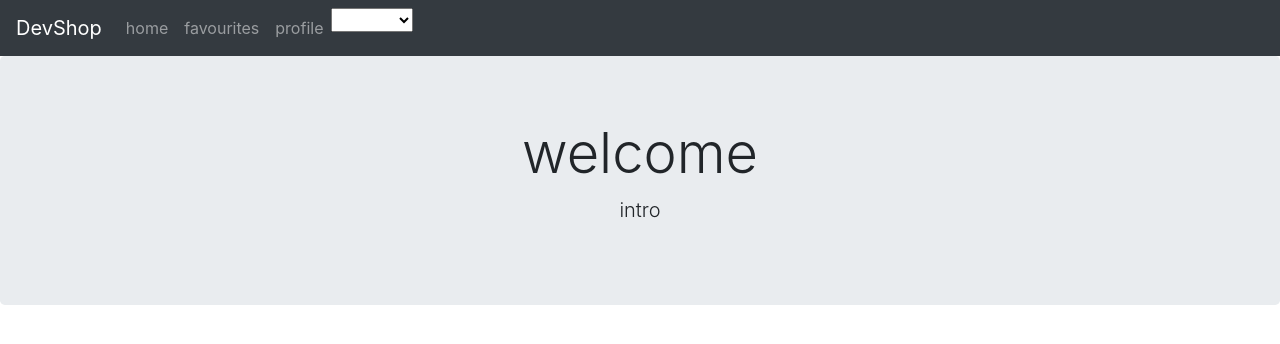
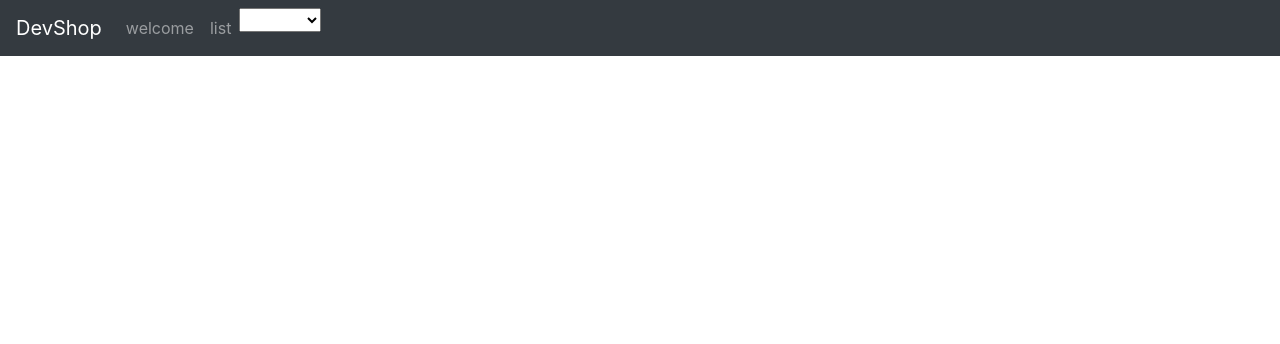
Before and after one commit to pouyio/devschool, an Angular app: page / in a window 1280 px wide. Shown: the top 344 px of the page. Built offline with nearby package versions, Linux system fonts and the light colour scheme.

Commit message:
added some naviation

```diff
--- a/src/app/app.component.html
+++ b/src/app/app.component.html
@@ -1,2 +1,3 @@
-<dev-navbar (languageChange)="language = $event"></dev-navbar>
-<dev-welcome [language]="language"></dev-welcome>
+<dev-navbar [(selected)]="selectedLink" (languageChange)="language = $event"></dev-navbar>
+<dev-welcome *ngIf="selectedLink === 'welcome'" [language]="language"></dev-welcome>
+<dev-list-item *ngIf="selectedLink === 'list'"></dev-list-item>
--- a/src/app/app.component.ts
+++ b/src/app/app.component.ts
@@ -8,4 +8,5 @@ import { Component } from '@angular/core';
 export class AppComponent {
   title = 'devschool';
   language: string;
+  selected: string;
 }
--- a/src/app/app.module.ts
+++ b/src/app/app.module.ts
@@ -6,13 +6,17 @@ import { AppComponent } from './app.component';
 import { WelcomeComponent } from './welcome/welcome.component';
 import { NavbarComponent } from './navbar/navbar.component';
 import { LanguageSelectorComponent } from './language-selector/language-selector.component';
+import { ListItemComponent } from './list-item/list-item.component';
+import { ItemComponent } from './item/item.component';
 
 @NgModule({
   declarations: [
     AppComponent,
     WelcomeComponent,
     NavbarComponent,
-    LanguageSelectorComponent
+    LanguageSelectorComponent,
+    ListItemComponent,
+    ItemComponent
   ],
   imports: [
     BrowserModule,
--- /dev/null
+++ b/src/app/item/item.component.html
@@ -0,0 +1,3 @@
+<p>
+  item works!
+</p>
--- /dev/null
+++ b/src/app/item/item.component.ts
@@ -0,0 +1,15 @@
+import { Component, OnInit } from '@angular/core';
+
+@Component({
+  selector: 'dev-item',
+  templateUrl: './item.component.html',
+  styleUrls: ['./item.component.css']
+})
+export class ItemComponent implements OnInit {
+
+  constructor() { }
+
+  ngOnInit() {
+  }
+
+}
--- /dev/null
+++ b/src/app/list-item/list-item.component.html
@@ -0,0 +1,3 @@
+<p>
+  list-item works!
+</p>
--- /dev/null
+++ b/src/app/list-item/list-item.component.ts
@@ -0,0 +1,15 @@
+import { Component, OnInit } from '@angular/core';
+
+@Component({
+  selector: 'dev-list-item',
+  templateUrl: './list-item.component.html',
+  styleUrls: ['./list-item.component.css']
+})
+export class ListItemComponent implements OnInit {
+
+  constructor() { }
+
+  ngOnInit() {
+  }
+
+}
--- a/src/app/navbar/navbar.component.html
+++ b/src/app/navbar/navbar.component.html
@@ -6,8 +6,8 @@
   </button>
   <div class="collapse navbar-collapse" id="navbarNavDropdown">
     <ul class="navbar-nav">
-      <li class="nav-item" *ngFor="let link of links">
-        <a class="nav-link" href="#">{{ link }}</a>
+      <li class="nav-item" [ngClass]="{active: link === selected}" *ngFor="let link of links">
+        <a class="nav-link" (click)="select(link)">{{ link }}</a>
       </li>
       <li class="nav-item">
         <dev-language-selector (languageChange)="onlanguageChange($event)"></dev-language-selector>
--- a/src/app/navbar/navbar.component.ts
+++ b/src/app/navbar/navbar.component.ts
@@ -1,5 +1,6 @@
 import { Component, OnInit, EventEmitter } from '@angular/core';
 import { Output } from '@angular/core';
+import { Input } from '@angular/core';
 
 @Component({
   selector: 'dev-navbar',
@@ -8,13 +9,17 @@ import { Output } from '@angular/core';
 })
 export class NavbarComponent implements OnInit {
 
+  @Input() selected: string;
+  @Output() selectedChange: EventEmitter<string>;
   @Output() languageChange: EventEmitter<string>;
 
   links: string[];
 
   constructor() {
     this.languageChange = new EventEmitter();
-    this.links = [ 'home', 'favourites', 'profile'];
+    this.selectedChange = new EventEmitter();
+    this.links = [ 'welcome', 'list'];
+    this.selected = this.links[0];
    }
 
   ngOnInit() {
@@ -24,4 +29,9 @@ export class NavbarComponent implements OnInit {
     this.languageChange.emit(language);
   }
 
+  select(link: string) {
+    this.selected = link;
+    this.selectedChange.emit(this.selected);
+  }
+
 }
```
Also changed, not shown: src/app/item/item.component.css (added), src/app/list-item/list-item.component.css (added), 2 other files (tests, documents, lock files or other folders).
